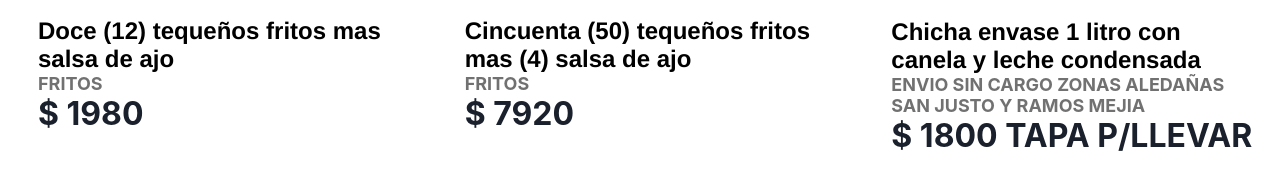
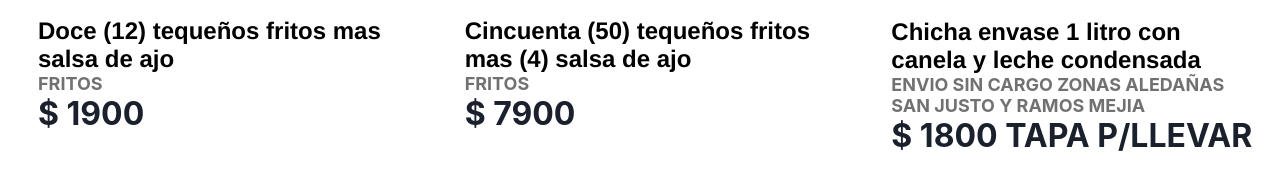
Before and after one commit to elifred2022/productosBokadillos, a React (Create React App) app: page / in a window 1280 px wide. Shown: the part 1417-1601 px from the top of the page. Built offline with nearby package versions, Linux system fonts and the light colour scheme.

Commit message:
update precios 12 tequeños 1900

```diff
--- a/src/components/productos/ProductosItem.js
+++ b/src/components/productos/ProductosItem.js
@@ -107,7 +107,7 @@ export const ProductoItem = ({ id, title, price, image, category }) => {
         <div className="producto__footer">
           <h1>Doce (12) tequeños fritos mas salsa de ajo</h1>
           <p>Fritos</p>
-          <p className="price">$ 1980</p>
+          <p className="price">$ 1900</p>
         </div>
       </div>
 
@@ -120,7 +120,7 @@ export const ProductoItem = ({ id, title, price, image, category }) => {
         <div className="producto__footer">
           <h1>Cincuenta (50) tequeños fritos mas (4) salsa de ajo</h1>
           <p>Fritos</p>
-          <p className="price">$ 7920</p>
+          <p className="price">$ 7900</p>
         </div>
       </div>
 
```
